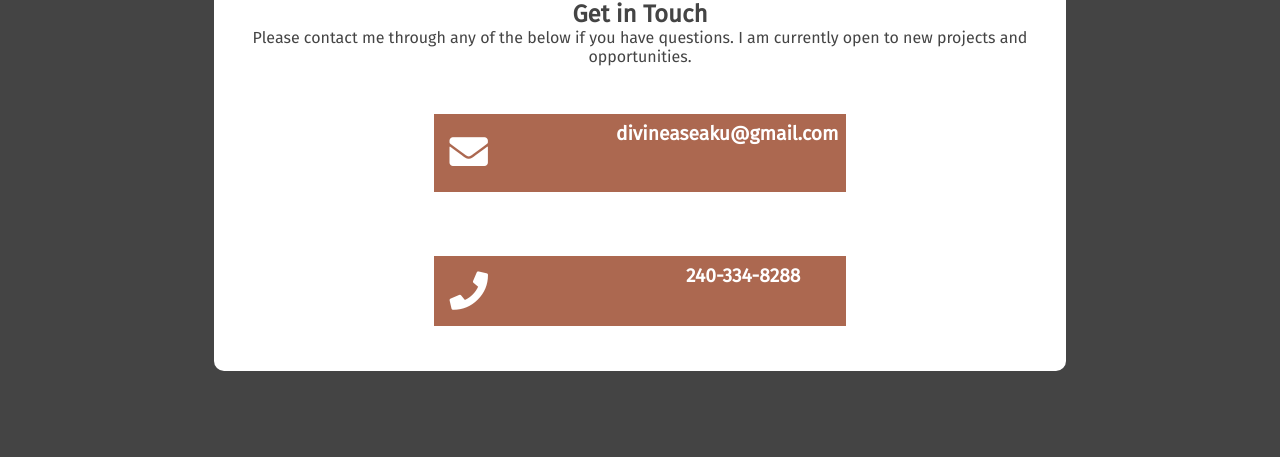
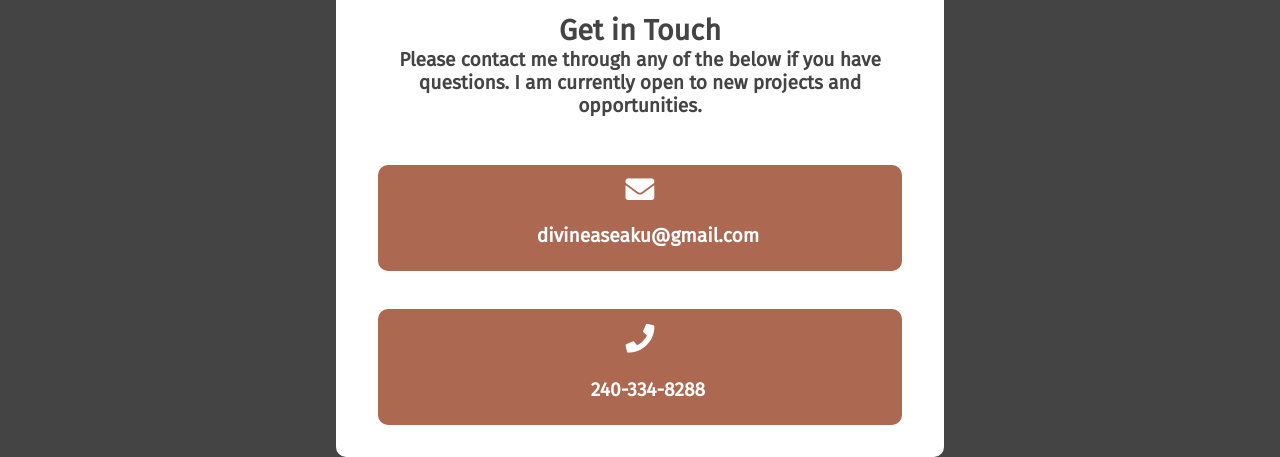
Before and after one commit to divineaseaku/Me-myself, a website: page dist/contact.html in a window 1280 px wide. Shown: the part 370-827 px from the top of the page. Before the commit the page ends 800 px from the top, so only its background shows below. Drawn offline with Linux system fonts and the light colour scheme.

Commit message:
main.css

```diff
--- a/scss/main.scss
+++ b/scss/main.scss
@@ -157,29 +157,48 @@ h3{
   background-color:$secondary-color;
   border-radius: 10px;
   padding: 0.8rem;
-  width: 70%;
+  width: 50%;
   height: 80%;
   color:$primary-color;
   margin: 0 auto;
+  .contact-me-text{
+    font-size: 1.2em;
+    font-weight: bold;
+    color: $primary-color;
+    padding: 0.5rem;
+    margin: 0.3rem auto;
+  }
   .contact-cards{
     display:flex;
         flex-direction: column;
         justify-content: center;
         align-items: center;
     color: $primary-color;
+ height: auto;
 
       .cards{
         color: $secondary-color;
+        display: inline-block;
         background-color: $tertiary-color;
         align-self: center;
         justify-content: center;
-        width: 50%;
+        width: 90%;
+       margin: 1em auto;
+       align-self: center;
+        border-radius:10px;
         .contact-icon{
           padding: 0.5rem;
-          font-size: 2em;
-          width: 20px;
+          font-size: 1.5em;
+          width: 10%;
           justify-content: center;
           align-items: center;
+        }
+        h4{
+          font-size: 1em;
+          font-weight: bold;
+          padding: 0.5rem;
+          margin: 0.5rem;
+          width: 100%;
         }
        .email{
          @include hover(#4b4848);
@@ -338,12 +357,12 @@ height: fit-content;
   .carousel-img{
     width: 100%;
     height: 100%;
-    object-fit: cover;
+    // object-fit: cover;
     border-radius: 10px;
   }
   .carousel_track-container{
     overflow-x: hidden;
-    background: lightgreen;
+    // background: lightgreen;
    height: 100%;
     position: relative;
     border-radius: 10px;
@@ -353,7 +372,7 @@ height: fit-content;
       margin: 0;
       position: relative;
       height: 100%;
-      transition: transform 0.5s ease;
+      transition: transform 0.8s ease;
    }
 .carousel_slide{
   position:absolute;
```
Also changed, not shown: dist/contact.html, dist/css/main.css.
